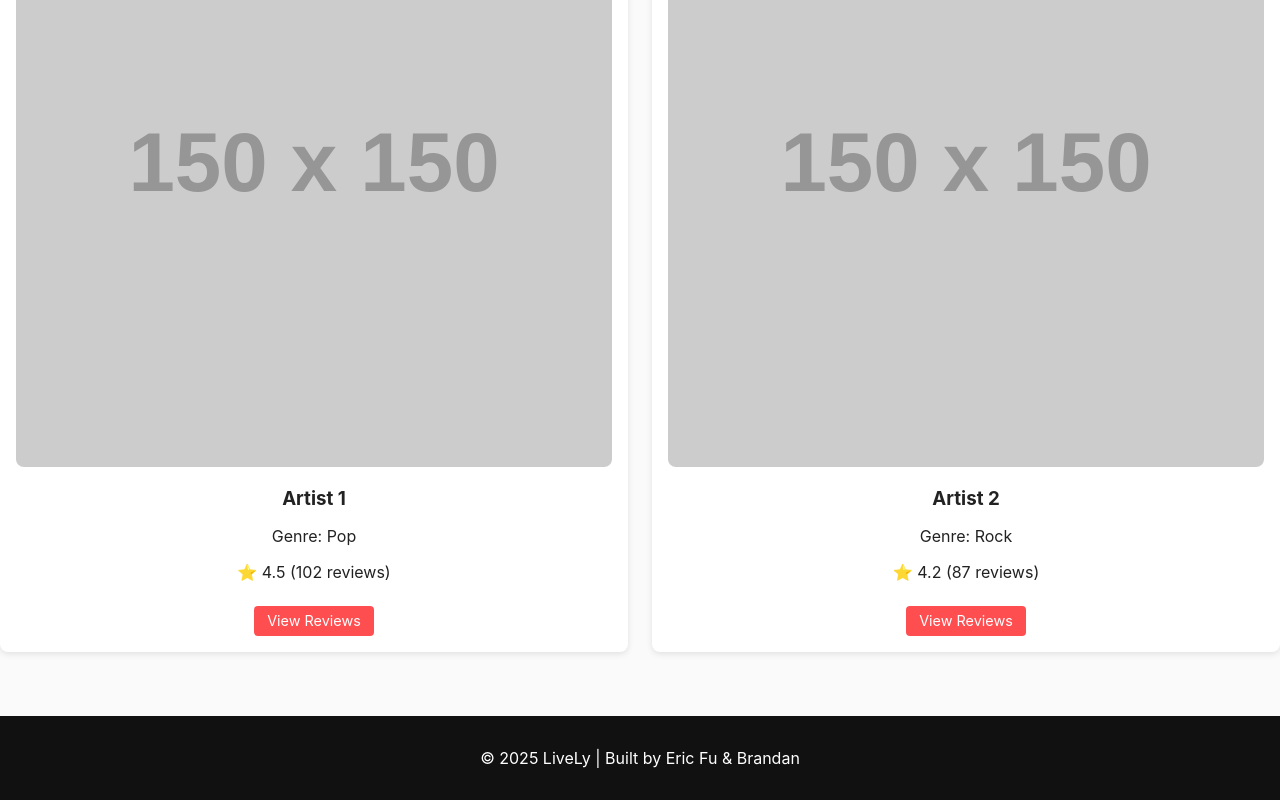
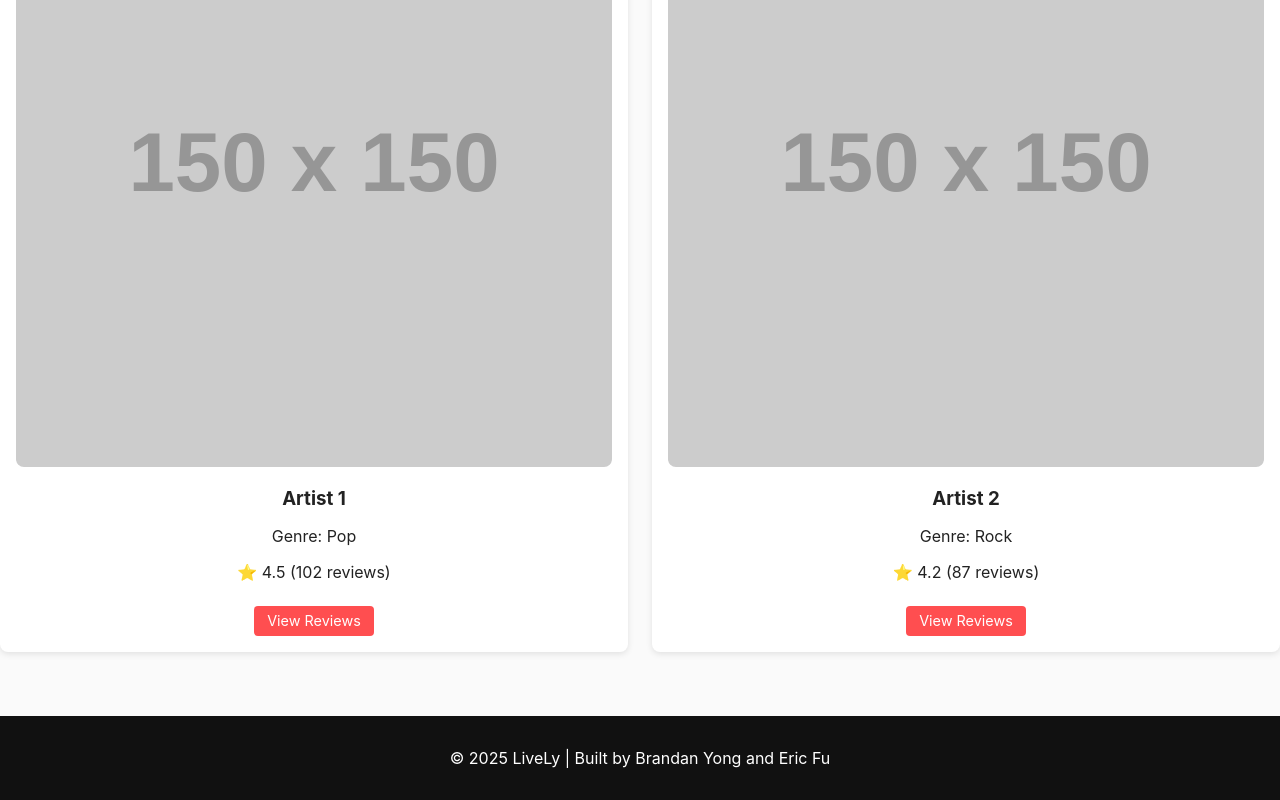
Before and after one commit to byong821/Artist-Live-Review-Page, a website: page public/browse.html in a window 1280 px wide. Shown: the part 556-1356 px from the top of the page. Drawn offline with Linux system fonts and the light colour scheme; placeholder pictures from the web are drawn by us.

Commit message:
minor fixes

```diff
--- a/public/browse.html
+++ b/public/browse.html
@@ -71,7 +71,7 @@
 
     <!-- ===== FOOTER ===== -->
     <footer class="footer">
-      <p>© 2025 LiveLy | Built by Eric Fu & Brandan</p>
+      <p>© 2025 LiveLy | Built by Brandan Yong and Eric Fu</p>
     </footer>
 
     <script type="module" src="js/browse.js"></script>
```
Also changed, not shown: public/login.html (+1 -1 lines).
